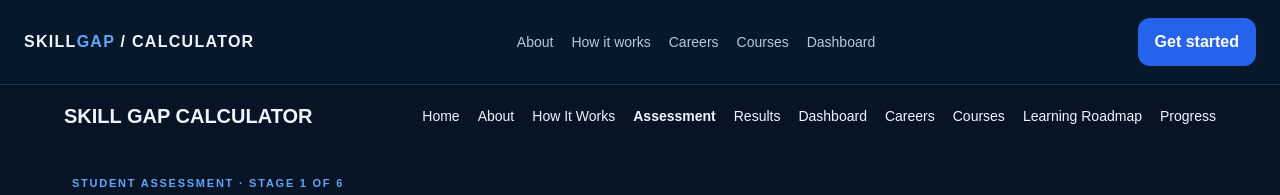
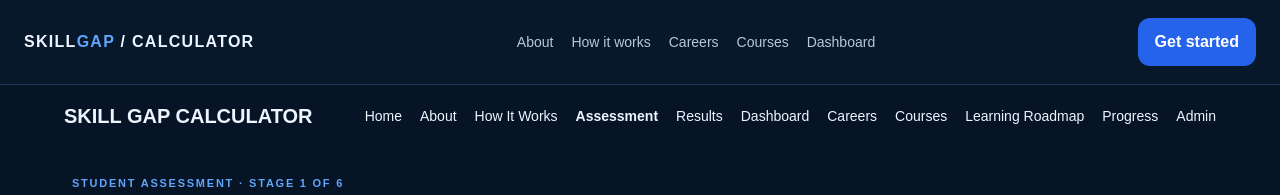
Before and after one commit to arshluthra9/skill-gap-calculator, a Next.js app: page /assessment in a window 1280 px wide. Shown: the top 195 px of the page. Built offline with nearby package versions, Linux system fonts and the light colour scheme; no server answers.

Commit message:
Update Frame.tsx

```diff
--- a/components/Frame.tsx
+++ b/components/Frame.tsx
@@ -21,6 +21,7 @@ export function Frame({
     { name: "Courses", href: "/courses" },
     { name: "Learning Roadmap", href: "/roadmap" },
     { name: "Progress", href: "/progress" },
+    { name: "Admin", href: "/admin" },
   ];
 
   return (
```
